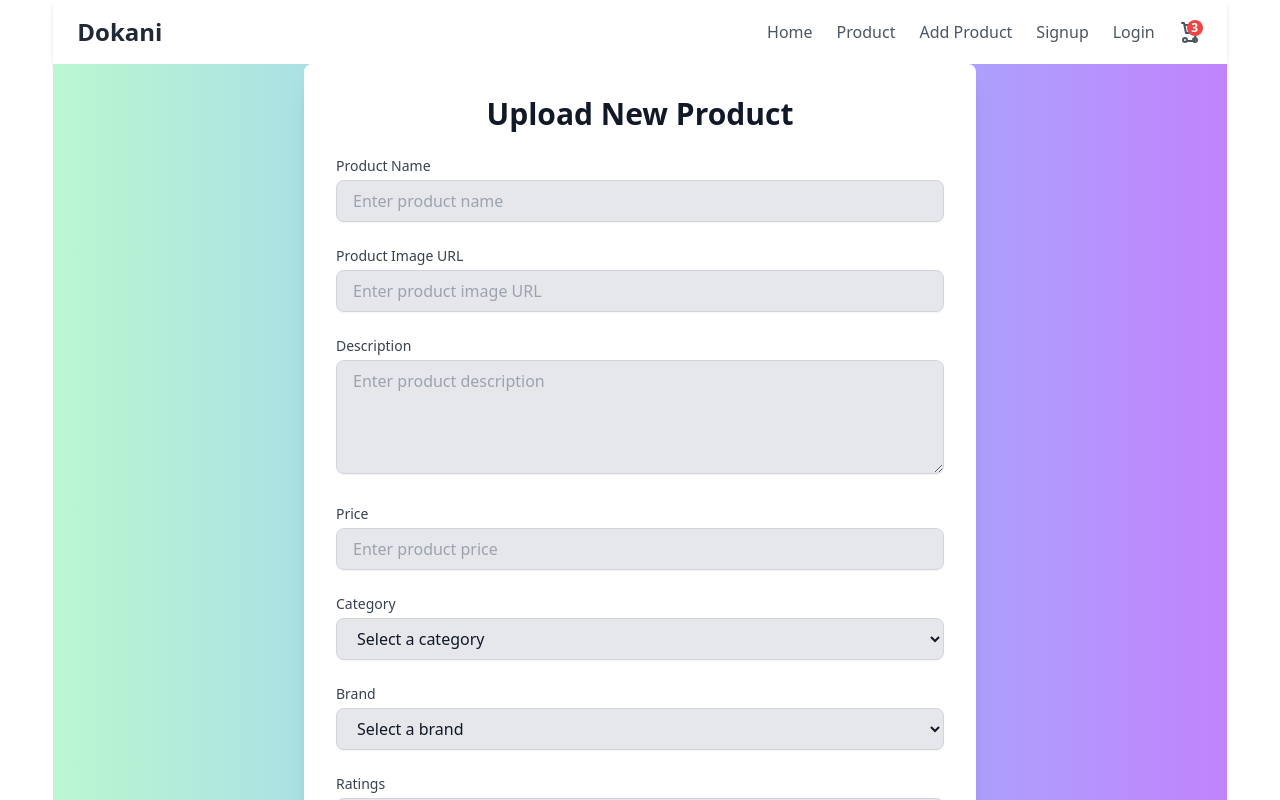
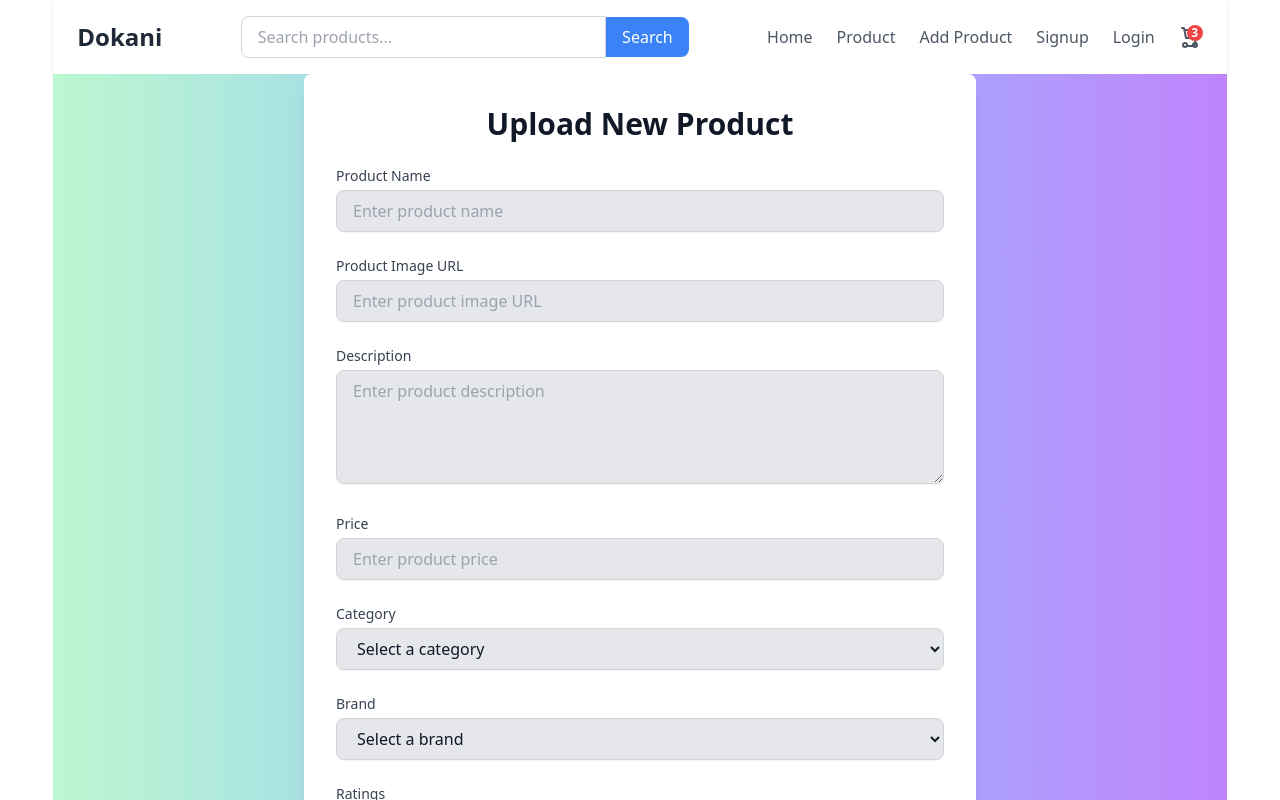
Before and after one commit to mahadiduet/ecommerce, a React (Vite) app: page /addproduct in a window 1280 px wide. Shown: the top 800 px of the page. Built offline with nearby package versions, Linux system fonts and the light colour scheme.

Commit message:
search option done

```diff
--- a/src/Page/Product/Products/Products.jsx
+++ b/src/Page/Product/Products/Products.jsx
@@ -1,15 +1,13 @@
-import axios from "axios";
 import { useEffect, useState } from "react";
 import { useLoaderData } from "react-router-dom";
 import Product from "../../../components/Product";
 import { GrCaretNext, GrCaretPrevious } from "react-icons/gr";
 
 const Products = () => {
-    const bio = useLoaderData();
+    const pro = useLoaderData();
     // console.log(bio);
-    const totalBiodata = bio.length;
-    console.log(totalBiodata);
-    const [products, setProducts] = useState(bio);
+    const totalProductdata = pro.length;
+    const [products, setProducts] = useState(pro);
 
     // Filter option
     const [priceRange, setPriceRange] = useState({ min: '', max: '' });
@@ -76,7 +74,6 @@ const Products = () => {
     // console.log('SSS:',indexOfFirstItem);
     const indexOfFirstItem = indexOfLastItem - itemsPerPage;
     const currentItems = filteredData.slice(indexOfFirstItem, indexOfLastItem);
-    console.log('Curretn Items:', currentItems);
     const totalPages = Math.ceil(filteredData.length / itemsPerPage);
 
     const handlePageChange = (page) => {
--- /dev/null
+++ b/src/Page/Search/SearchResultPage/SearchResultPage.jsx
@@ -0,0 +1,52 @@
+import { useEffect, useState } from "react";
+import { useLocation } from "react-router-dom";
+import Product from "../../../components/Product";
+
+const SearchResultPage = () => {
+
+    const location = useLocation();
+    const [products, setProducts] = useState([]);
+    const [searchZero, setSearchZero] = useState(0);
+    const query = new URLSearchParams(location.search).get('query');
+    // console.log(query);
+
+    useEffect(() => {
+        const fetchProducts = async () => {
+            try {
+                const response = await fetch(`http://localhost:5000/search?query=${query}`);
+                const data = await response.json();
+                if(data.length === 0)
+                {
+                    setSearchZero(1);
+                    setProducts([]);
+                }
+                else{
+                    setSearchZero(0);
+                    setProducts(data);
+                }
+                // console.log('ddd',data.length);
+
+            } catch (error) {
+                console.error('Error fetching products:', error);
+            }
+        };
+
+        fetchProducts();
+    }, [query]);
+
+    return (
+        <div className="p-4">
+            <h1 className="text-2xl mb-4">Search Results for "{query}"</h1>
+            <div className="grid lg:grid-cols-3 md:grid-cols-2 gap-5">
+                {
+                    products.map(product => <Product key={product._id} product={product}></Product>)
+                }
+            </div>
+            <div>
+                {searchZero?`There are no products available.`:''}
+            </div>
+        </div>
+    );
+};
+
+export default SearchResultPage;
--- a/src/Routes/Routes.jsx
+++ b/src/Routes/Routes.jsx
@@ -5,6 +5,7 @@ import Signup from "../Page/Signup/Signup";
 import Login from "../Page/Login/Login";
 import AddProduct from "../Page/Product/ProductUpload/AddProduct";
 import Products from "../Page/Product/Products/Products";
+import SearchResultPage from "../Page/Search/SearchResultPage/SearchResultPage";
 
 export const routes = createBrowserRouter([
     {
@@ -31,6 +32,10 @@ export const routes = createBrowserRouter([
                 path:'/product',
                 element:<Products />,
                 loader: () => fetch('http://localhost:5000/all-product')
+            },
+            {
+                path:'/search',
+                element:<SearchResultPage/>
             }
         ]
     }
--- a/src/components/Header.jsx
+++ b/src/components/Header.jsx
@@ -1,17 +1,49 @@
-import { Link } from "react-router-dom";
+import { useState } from "react";
+import { Link, useNavigate } from "react-router-dom";
 
 const Header = () => {
+
+    const [searchQuery, setSearchQuery] = useState('');
+    const navigate = useNavigate();
+
+    const handleSearch = (e) => {
+        e.preventDefault();
+        console.log('SSS:',searchQuery);
+        if (searchQuery.trim()) {
+            navigate(`/search?query=${encodeURIComponent(searchQuery)}`);
+        }
+    };
 
     return (
         <header className="bg-white shadow-md">
             <div className="container flex items-center justify-between px-6 py-4 mx-auto">
                 {/* Logo */}
                 <div className="text-2xl font-bold text-gray-800">
-                    <a href="#" className="flex items-center space-x-2">
+                    <Link to="/" className="flex items-center space-x-2">
                         {/* <img src="https://via.placeholder.com/40" alt="Logo" className="w-10 h-10" /> */}
                         <span>Dokani</span>
-                    </a>
+                    </Link>
                 </div>
+
+                {/* Search Option */}
+                <form
+                    onSubmit={handleSearch}
+                    className="w-full max-w-md flex items-center"
+                >
+                    <input
+                        type="text"
+                        value={searchQuery}
+                        onChange={(e) => setSearchQuery(e.target.value)}
+                        placeholder="Search products..."
+                        className="w-full px-4 py-2 rounded-l-lg border border-gray-300 focus:outline-none focus:ring-2 focus:ring-blue-500"
+                    />
+                    <button
+                        type="submit"
+                        className="px-4 py-2 bg-blue-500 text-white rounded-r-lg hover:bg-blue-600 transition duration-300"
+                    >
+                        Search
+                    </button>
+                </form>
 
                 {/* Navigation Menu */}
                 <nav className="flex items-center space-x-6">
```
